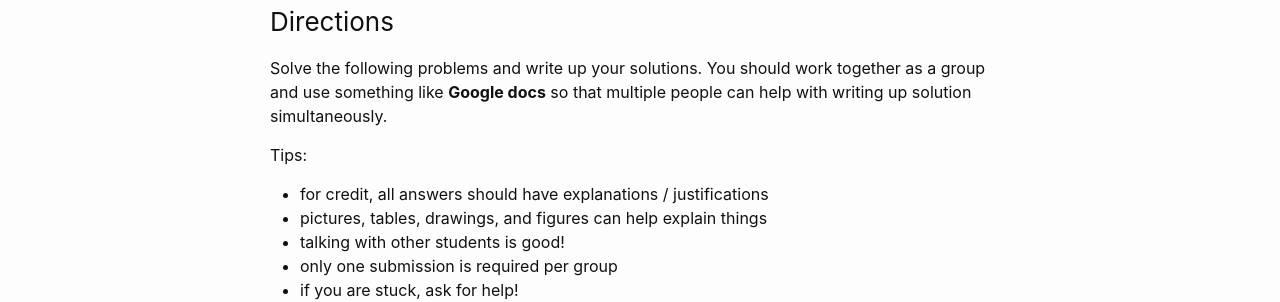
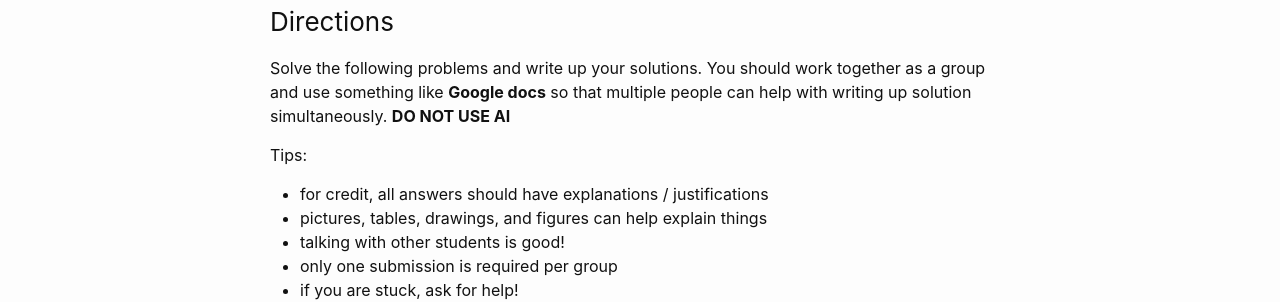
Before and after one commit to wcasper/math180fall2026, a Jekyll site: the page built from _homework/hw1.md, in a window 1280 px wide. Shown: the part 198-500 px from the top of the page. Built offline with Jekyll 4.4.1, drawn with Linux system fonts in a browser that asks for light colours; formulas are drawn with MathJax 3.

Commit message:
added no AI instruction

```diff
--- a/_homework/hw1.md
+++ b/_homework/hw1.md
@@ -5,7 +5,8 @@ permalink: /homework/hw1
 ---
 
 ### Directions
-Solve the following problems and write up your solutions.  You should work together as a group and use something like **Google docs** so that multiple people can help with writing up solution simultaneously.
+Solve the following problems and write up your solutions.  You should work together as a group and use something like **Google docs** so that multiple people can help with writing up solution simultaneously.  **DO NOT USE AI**
+
 
 Tips:
 * for credit, all answers should have explanations / justifications
```
